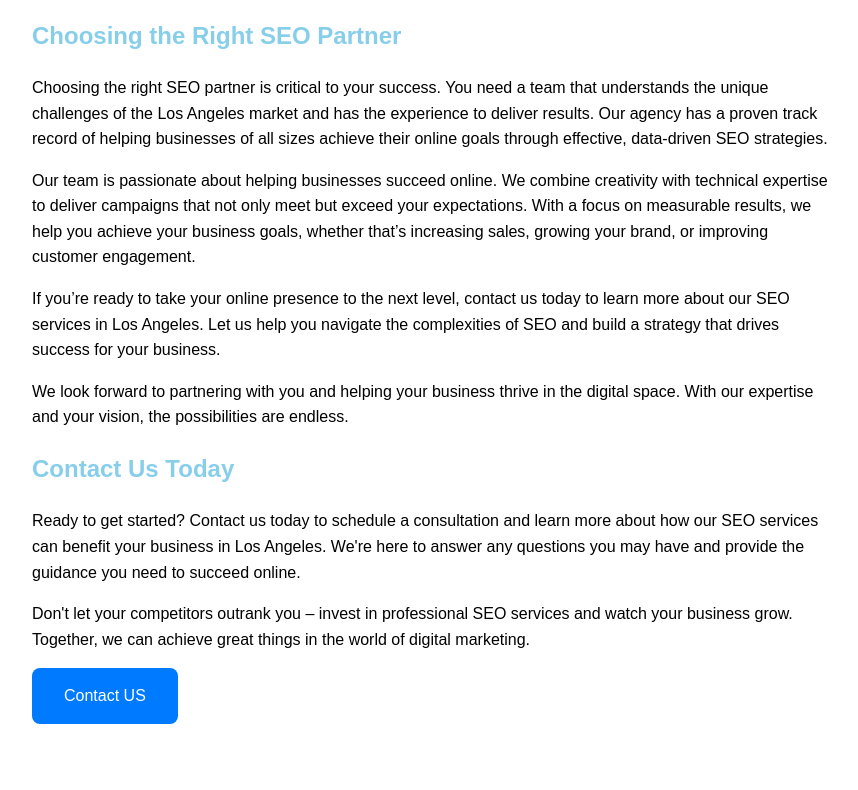
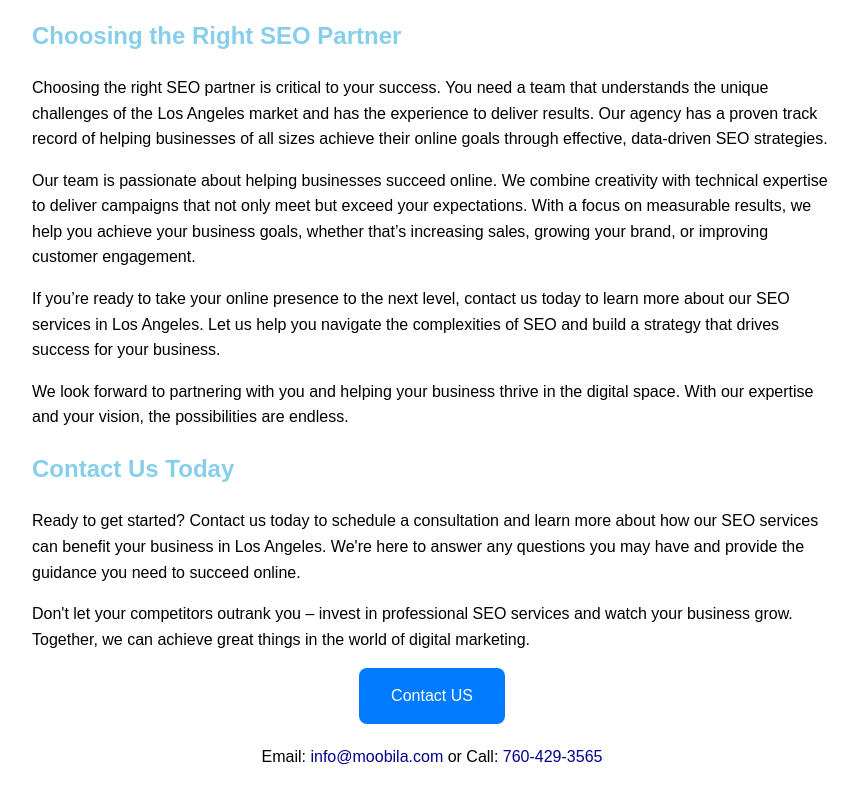
Before and after one commit to moobila01/moobila, a plain HTML site: page index.html in a window 1280 px wide. Shown: the part 3233-4023 px from the top of the page, without its empty margins (208-1066 px from the left). Before the commit the page ends 3997 px from the top, so only its background shows below. Drawn offline with Linux system fonts and the light colour scheme.

Commit message:
Update index.html

```diff
--- a/index.html
+++ b/index.html
@@ -150,7 +150,7 @@
         <p>Transparency is key to our approach. We provide regular reports that detail the performance of your SEO campaigns, including metrics such as traffic, rankings, and conversions. Our team uses these insights to continuously refine and improve your strategy, ensuring sustained success over time.</p>
 
         <h2>Our Approach to SEO</h2>
-        <p>At the heart of our SEO services is a commitment to delivering results that matter. We begin every project with a comprehensive audit of your current online presence, identifying strengths, weaknesses, and opportunities for improvement. Based on this analysis, we develop a tailored SEO strategy that aligns with your business objectives.</p>
+        <p>At the heart of our <a href="https://moobila.com/temecula-seo-company/">SEO services</a> is a commitment to delivering results that matter. We begin every project with a comprehensive audit of your current online presence, identifying strengths, weaknesses, and opportunities for improvement. Based on this analysis, we develop a tailored SEO strategy that aligns with your business objectives.</p>
 
         <h2>SEO for Different Industries</h2>
         <p>We understand that every industry has its own set of challenges and opportunities when it comes to SEO. Our team has experience working with a diverse range of industries, including:</p>
@@ -192,8 +192,9 @@
         <p>Ready to get started? Contact us today to schedule a consultation and learn more about how our SEO services can benefit your business in Los Angeles. We're here to answer any questions you may have and provide the guidance you need to succeed online.</p>
 
         <p>Don't let your competitors outrank you – invest in professional SEO services and watch your business grow. Together, we can achieve great things in the world of digital marketing.</p>
-   <center></center><a href="https://moobila.com/contact-us/" class="button-link">Contact US</a></center>
+   <center><a href="https://moobila.com/contact-us/" class="button-link">Contact US</a></center>
     </div>
+    <center>Email: <a href=mailto:info@moobila.com>info@moobila.com</a> or Call: <a href="tel:+1 760-429-3565">760-429-3565</center>
 </body>
 
 </html>
```
